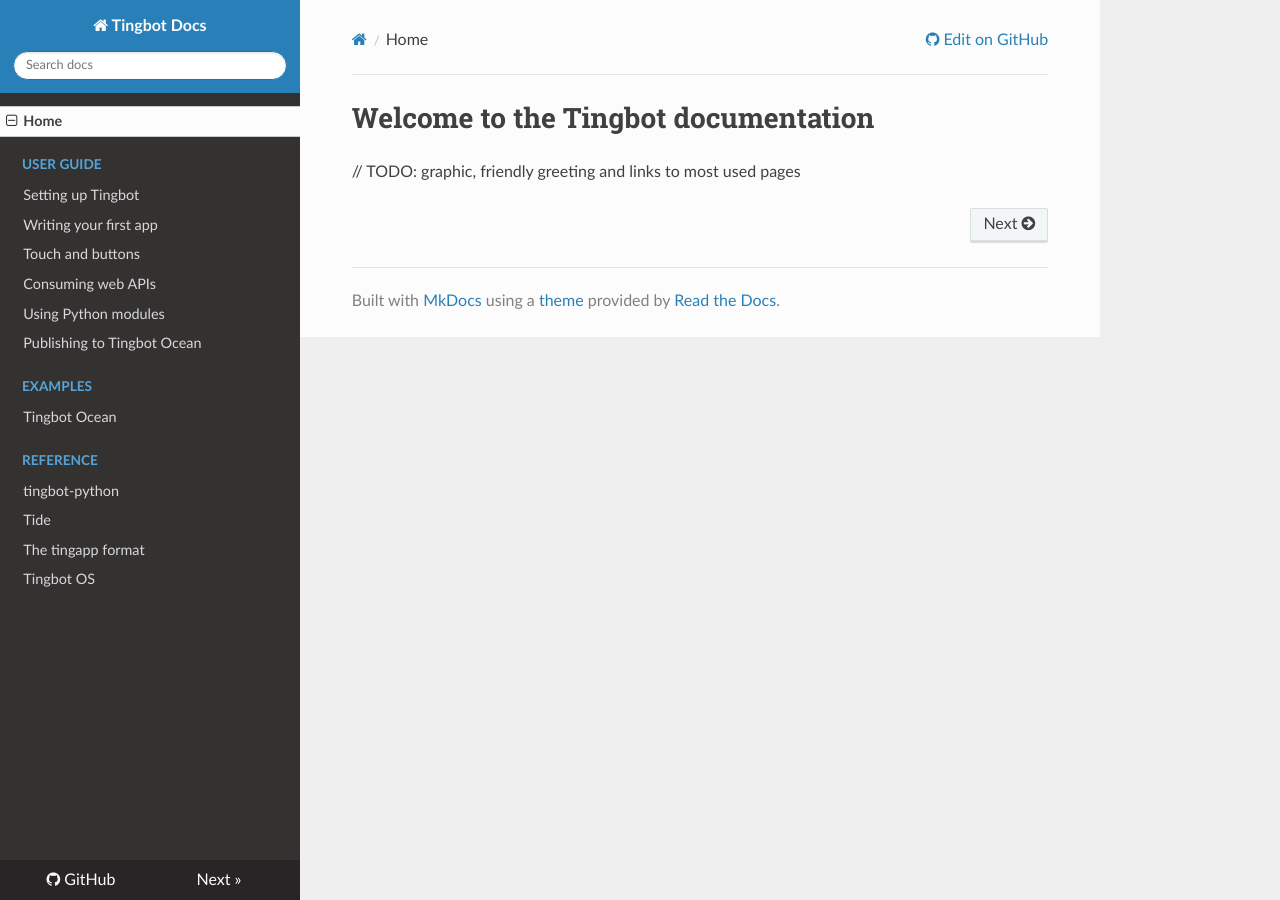
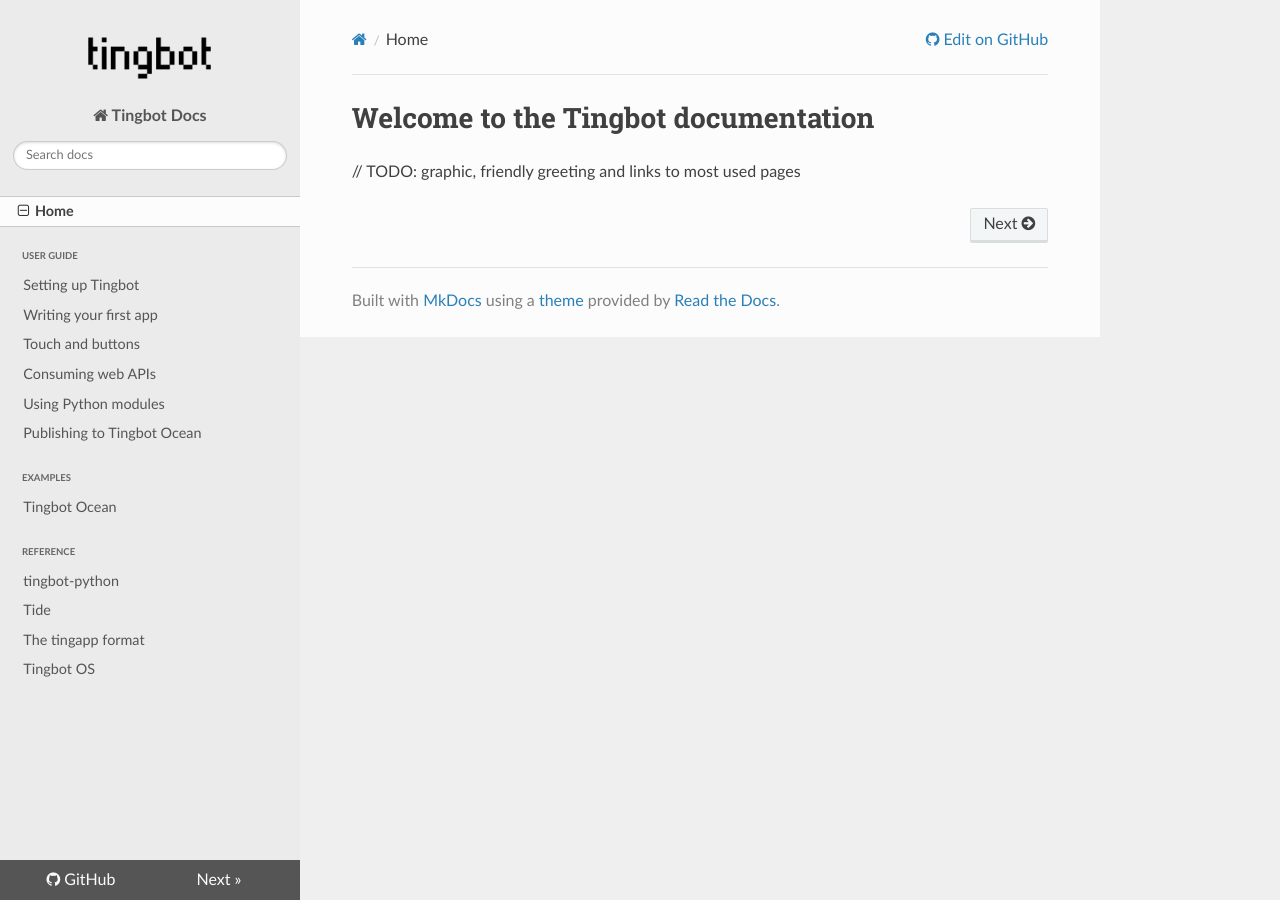
Before and after one commit to tingbot/tingbot-docs, an MkDocs documentation site: the page built from docs/index.md, in a window 1280 px wide. Built offline with MkDocs 1.6.1, drawn with Linux system fonts in a browser that asks for light colours; nearby versions of some CDN libraries; old or Windows-style settings are respelled for this version of MkDocs.

Commit message:
Add some preliminary styling

```diff
--- /dev/null
+++ b/docs/extra.css
@@ -0,0 +1,107 @@
+/* GLOBAL */
+
+html {
+	font-size: 100%;
+}
+
+/* NAV BAR STYLES */
+
+body, .wy-nav-side {
+	background: #ebebeb;
+}
+
+/* NAV TOP SECTION */
+
+.wy-side-nav-search {
+	background: transparent;
+}
+
+.wy-side-nav-search:before {
+	background-image: url(images/logo-black.png);
+	background-size: contain;
+	background-repeat: no-repeat;
+	background-position: center;
+	content: "";
+	display: block;
+	width: 80%;
+	height: 50px;
+	margin: 20px auto;
+}
+
+.wy-side-nav-search>a, .wy-side-nav-search .wy-dropdown>a {
+	color: #555;
+}
+
+.wy-side-nav-search input[type=text] {
+	border-color: rgba(0,0,0,0.2);
+}
+
+/* NAV ITEMS */
+
+.wy-menu-vertical span {
+	font-size: 70%;
+	font-weight: bold;
+	text-transform: uppercase;
+	color: #666;
+}
+
+.wy-menu-vertical a {
+	color: #555;
+}
+
+.wy-menu-vertical li ul li a {
+	color: #666;
+}
+
+.wy-menu-vertical a:hover {
+	background-color: rgba(0,0,0,0.05);
+}
+
+.wy-menu-vertical a:active {
+	color: #666;
+	background-color: rgba(0,0,0,0.1);
+}
+
+.wy-menu-vertical li.on a, .wy-menu-vertical li.current>a {
+	border: none;
+	padding: 0.4045em 2.427em;
+}
+
+.wy-menu-vertical li.current {
+	background: white;
+}
+
+.wy-menu-vertical li.current ul li a {
+	padding-left: 3.5em;
+}
+
+.wy-menu-vertical li.current a {
+	border-right: none;
+}
+
+.wy-menu-vertical li.current ul li a:hover {
+	background-color: rgba(0,0,0,0.05);
+}
+
+.wy-menu-vertical li.current ul li a:active {
+	background-color: rgba(0,0,0,0.1);
+}
+
+/* NAV FOOTER */
+
+.rst-versions {
+    background: #555;
+    border-top: none;
+}
+
+.rst-versions .rst-current-version {
+	background-color: transparent;
+}
+
+/* MAIN STYLES */
+
+.rst-content blockquote {
+	margin-left: 10px;
+	padding-left: 10px;
+	border-left: 4px solid rgba(0,0,0,0.1);
+}
--- a/mkdocs.yml
+++ b/mkdocs.yml
@@ -1,6 +1,7 @@
 site_name: Tingbot Docs
 repo_url: https://github.com/tingbot/tingbot-docs/
 theme: readthedocs
+extra_css: [extra.css]
 pages:
 - Home: 'index.md'
 - User Guide:
```
Also changed, not shown: docs/images/logo-black.png (added).
